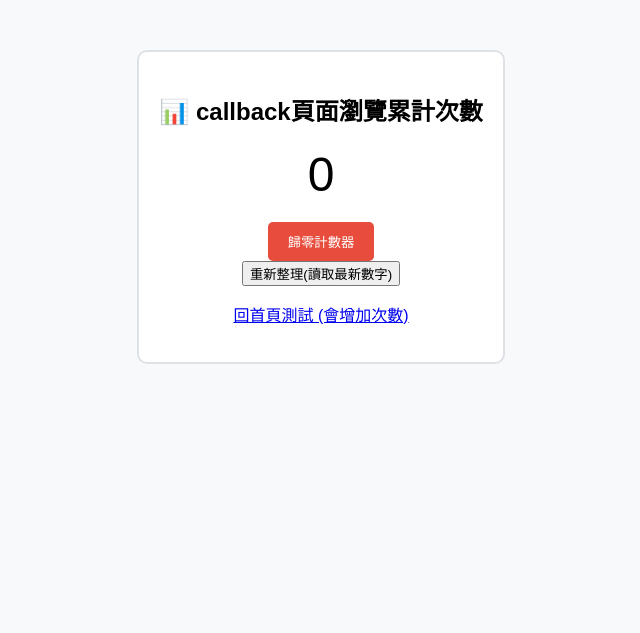
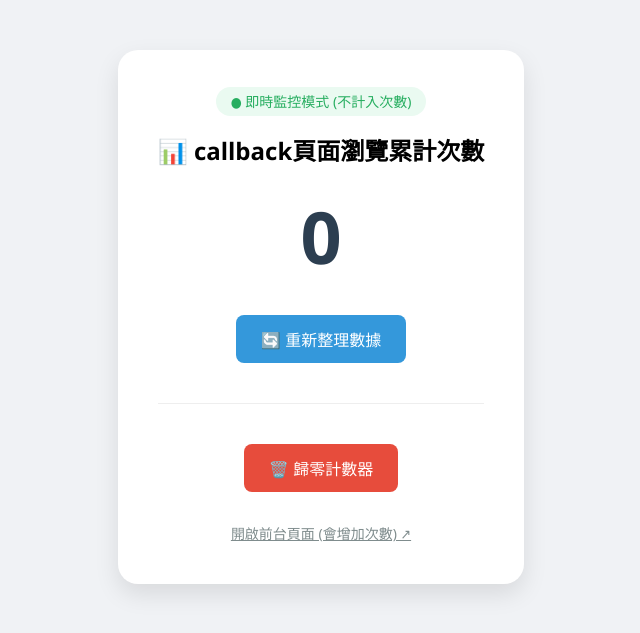
Before and after one commit to peng329/callBackCount, a Flask app: page /checkpage in a window 1280 px wide. Shown: the top 633 px of the page, without its empty margins (319-959 px from the left). Run offline with Flask 3, Linux system fonts and the light colour scheme; data that the repository does not hold is empty.

Commit message:
check頁面再優化

```diff
--- a/templates/checkpage.html
+++ b/templates/checkpage.html
@@ -1,26 +1,77 @@
 <!DOCTYPE html>
 <html>
 <head>
-    <title>管理</title>
+    <title>管理系統</title>
+    <meta charset="UTF-8">
     <style>
-        body { font-family: sans-serif; text-align: center; margin-top: 50px; background-color: #f8f9fa; }
-        .admin-box { border: 2px solid #dee2e6; display: inline-block; padding: 20px; border-radius: 10px; background: white; }
-        .btn-reset { background-color: #e74c3c; color: white; border: none; padding: 10px 20px; cursor: pointer; border-radius: 5px; }
-        .btn-click { background-color: #3498db; color: white; border: none; }
+        body { font-family: 'Segoe UI', Tahoma, Geneva, Verdana, sans-serif; text-align: center; margin-top: 50px; background-color: #f0f2f5; }
+        .admin-box {
+            border: none;
+            display: inline-block;
+            padding: 40px;
+            border-radius: 20px;
+            background: white;
+            box-shadow: 0 10px 25px rgba(0,0,0,0.1);
+        }
+        .count-display {
+            font-size: 72px;
+            margin: 20px 0;
+            color: #2c3e50;
+            font-weight: bold;
+        }
+        .btn {
+            padding: 12px 25px;
+            font-size: 16px;
+            cursor: pointer;
+            border-radius: 8px;
+            border: none;
+            transition: opacity 0.2s;
+            margin: 10px;
+            text-decoration: none;
+            display: inline-block;
+        }
+        .btn:hover { opacity: 0.8; }
+
+        /* 重新整理按鈕：藍色 */
+        .btn-refresh { background-color: #3498db; color: white; }
+
+        /* 歸零按鈕：紅色 */
+        .btn-reset { background-color: #e74c3c; color: white; }
+
+        .status-tag {
+            font-size: 14px;
+            color: #27ae60;
+            background: #eafaf1;
+            padding: 5px 15px;
+            border-radius: 20px;
+        }
     </style>
 </head>
 <body>
     <div class="admin-box">
+        <span class="status-tag">● 即時監控模式 (不計入次數)</span>
         <h2>📊 callback頁面瀏覽累計次數</h2>
-        <div style="font-size: 48px; margin: 20px;">{{ count }}</div>
 
-        <form action="/reset" method="post">
-            <button type="submit" class="btn-reset" onclick="return confirm('確定要歸零嗎？')">歸零計數器</button>
+        <div class="count-display">{{ count }}</div>
+
+        <button onclick="window.location.reload();" class="btn btn-refresh">
+            🔄 重新整理數據
+        </button>
+
+        <hr style="margin: 30px 0; border: 0; border-top: 1px solid #eee;">
+
+        <form action="/reset" method="post" onsubmit="return confirm('警告：這將清空所有點擊紀錄，確定嗎？')">
+            <button type="submit" class="btn btn-reset">🗑️ 歸零計數器</button>
         </form>
 
-		<button onclick="location.reload();" class="btn-refresh">重新整理(讀取最新數字)</button>
+        <div style="margin-top: 20px;">
+            <a href="/" target="_blank" style="color: #7f8c8d; font-size: 14px;">開啟前台頁面 (會增加次數) ↗</a>
+        </div>
+    </div>
 
-        <p><a href="/callback">回首頁測試 (會增加次數)</a></p>
-    </div>
+    <script>
+        // 【選配】如果想要每 30 秒自動刷新一次，可以取消下面這行的註解
+        // setInterval(function(){ window.location.reload(); }, 30000);
+    </script>
 </body>
 </html>
```
